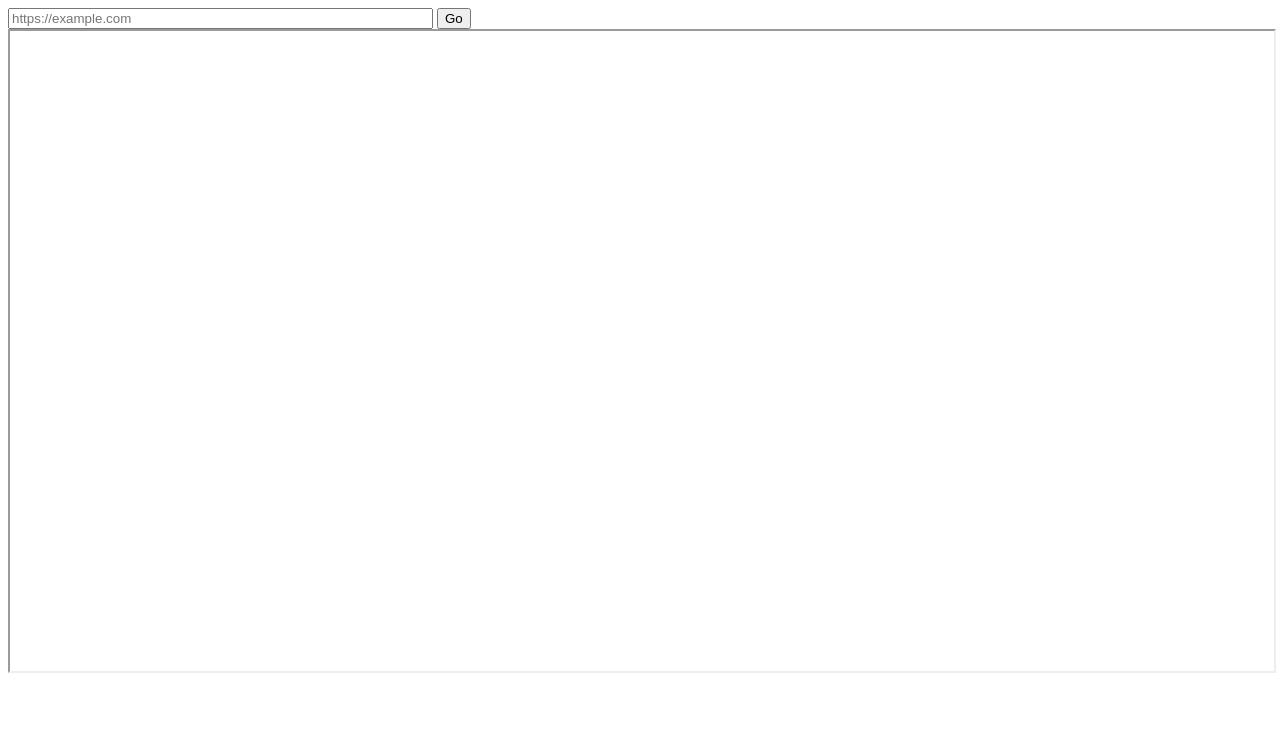
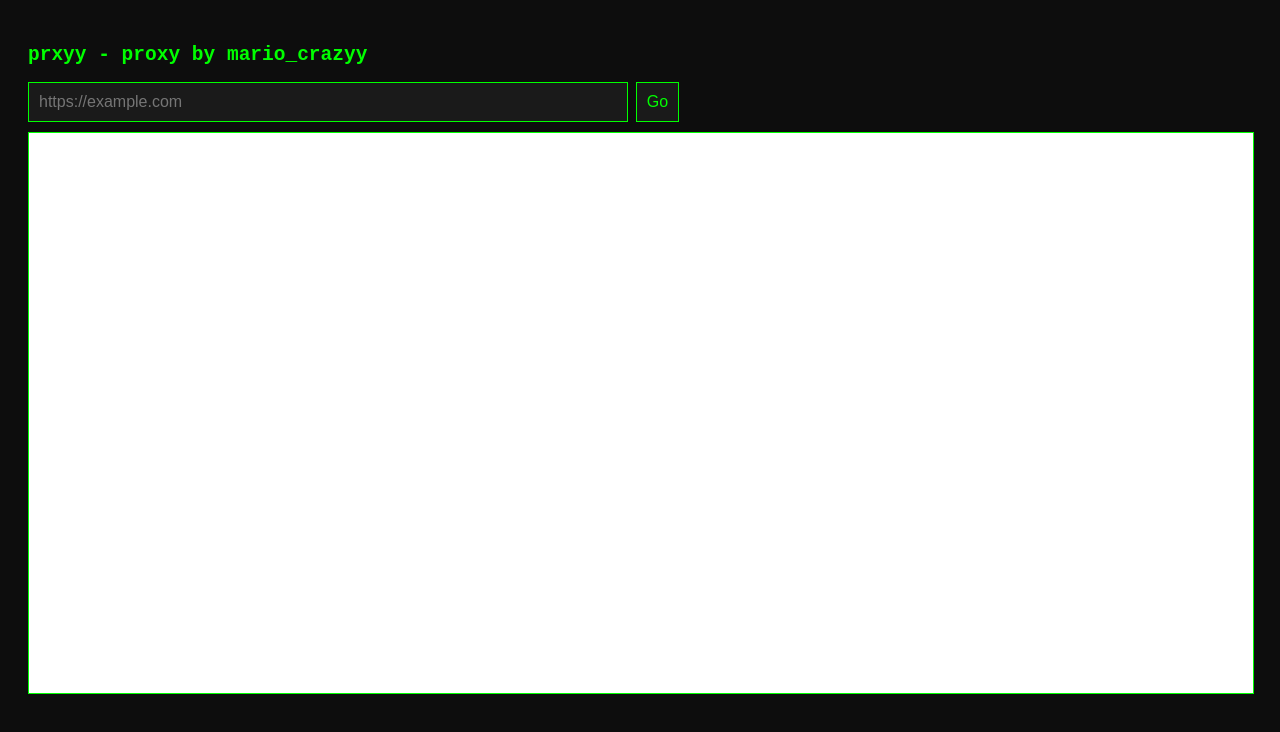
Before and after one commit to mariocrazyy/mariocrazyy.github.io, a plain HTML site: page prxy/index.html in a window 1280 px wide. Drawn offline with Linux system fonts and the light colour scheme.

Commit message:
Update index.html

```diff
--- a/prxy/index.html
+++ b/prxy/index.html
@@ -1,24 +1,25 @@
 <!DOCTYPE html>
 <html>
-<head><title>prxy - Proxy by mario_crazyy</title></head>
+<head>
+    <title>prxy</title>
+    <style>
+        body { font-family: monospace; padding: 20px; background: #0d0d0d; color: #0f0; }
+        input, button { padding: 10px; font-size: 16px; background: #1a1a1a; color: #0f0; border: 1px solid #0f0; }
+        iframe { width: 100%; height: 70vh; border: 1px solid #0f0; margin-top: 10px; background: white; }
+    </style>
+</head>
 <body>
-<input type="text" id="url" placeholder="https://example.com" size="50">
-<button onclick="fetchProxy()">Go</button>
-<iframe id="result" style="width:100%;height:80vh"></iframe>
-
-<script>
-async function fetchProxy() {
-  let target = document.getElementById('url').value;
-  let iframe = document.getElementById('result');
-
-  try {
-    // Using corsproxy.io (free, public)
-    let proxyUrl = 'https://corsproxy.io/?' + encodeURIComponent(target);
-    iframe.src = proxyUrl;
-  } catch(e) {
-    iframe.srcdoc = 'Error: ' + e.message;
-  }
-}
-</script>
+    <h2>prxyy - proxy by mario_crazyy</h2>
+    <input type="text" id="url" placeholder="https://example.com" size="60">
+    <button onclick="go()">Go</button>
+    <iframe id="frame"></iframe>
+    <script>
+        function go() {
+            let target = document.getElementById('url').value;
+            if (!target.startsWith('http')) target = 'https://' + target;
+            let proxy = 'https://corsproxy.io/?' + encodeURIComponent(target);
+            document.getElementById('frame').src = proxy;
+        }
+    </script>
 </body>
 </html>
```
